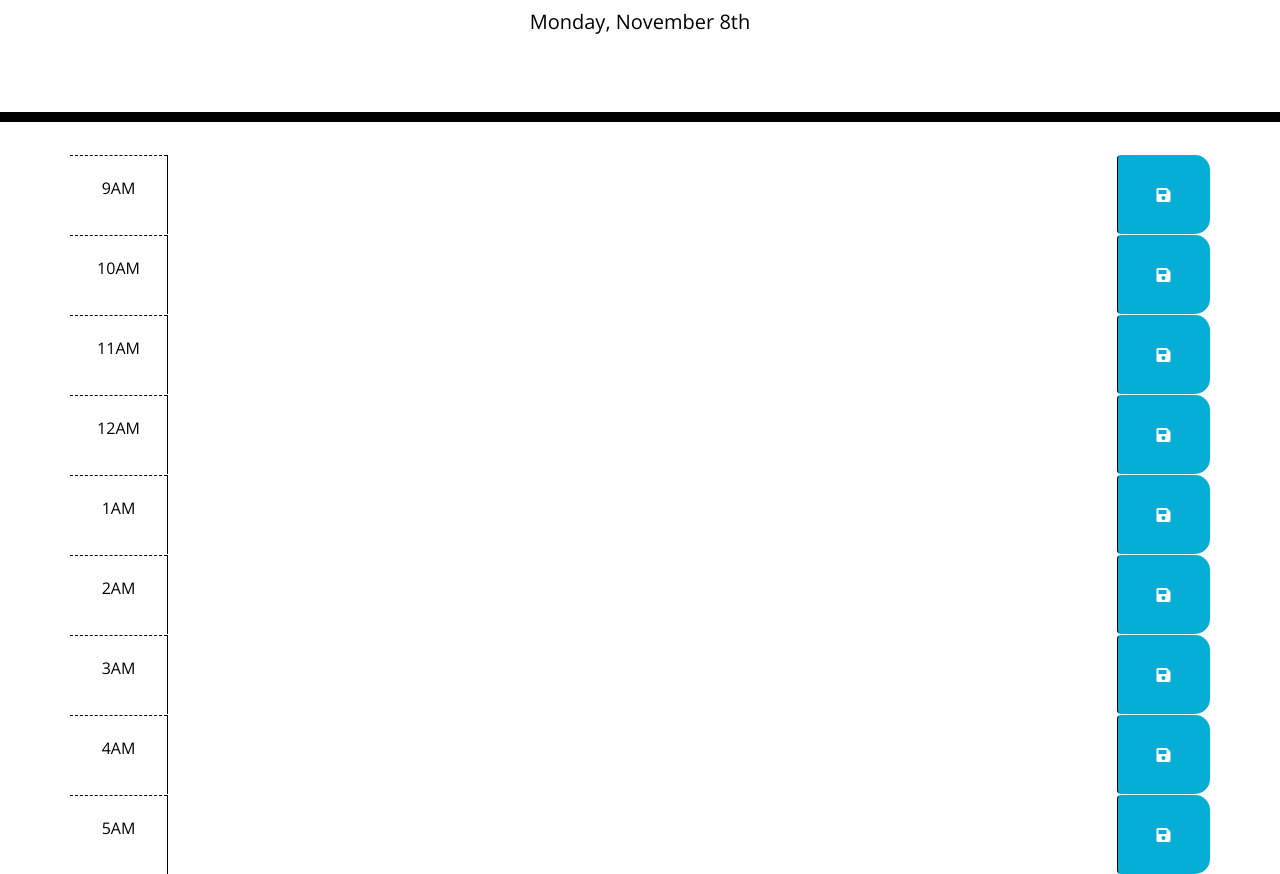
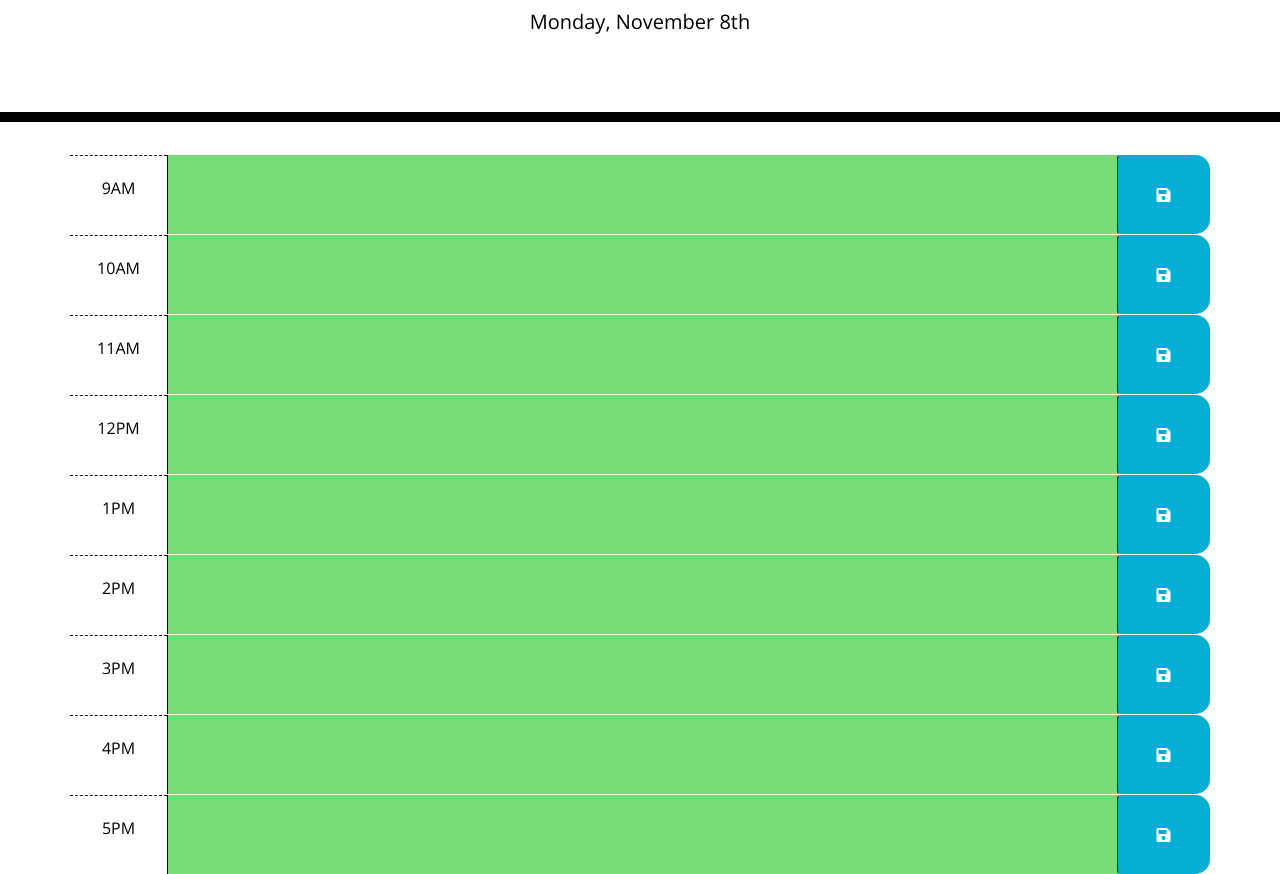
Before and after one commit to ebtaterbug/work-day-scheduler, a plain HTML site: page index.html in a window 1280 px wide. Shown: the part 182-1056 px from the top of the page. Drawn offline with nearby package versions, Linux system fonts and the light colour scheme.

Commit message:
add function to color code events

```diff
--- a/assets/js/script.js
+++ b/assets/js/script.js
@@ -1,6 +1,29 @@
-var events = [];
+var time = moment().hours();
 
-var currentDay = function() {
-    $("#currentDay").html(moment().format("dddd, MMMM Do"));
-}
-currentDay();
+$("#currentDay").html(moment().format("dddd, MMMM Do"));
+
+function checkTime() {
+    $(".time-block").each(function () {
+        var timeBlockId = parseInt($(this).attr("id"));
+
+        console.log(this);
+
+        if (timeBlockId < time) {
+            $(this).addClass("past");
+            $(this).removeClass("future");
+            $(this).removeClass("present");
+        }
+        else if (timeBlockId === time) {
+            $(this).addClass("present");
+            $(this).removeClass("past");
+            $(this).removeClass("future");
+        }
+        else {
+            $(this).addClass("future");
+            $(this).removeClass("present");
+            $(this).removeClass("past");
+        }
+    });
+};
+
+checkTime();
--- a/index.html
+++ b/index.html
@@ -20,56 +20,56 @@
 
     <div class="container">
       <!-- Timeblocks go here -->
-      <div class="row time-block">
-        <div class="col hour pt-4" id="9am">9AM</div>
+      <div id="9" class="row time-block">
+        <div class="col hour pt-4">9AM</div>
         <textarea class="col-10 description"></textarea>
         <button class="btn col saveBtn"><i class="fas fa-save"></i></button>
       </div>
 
-      <div class="row time-block">
-        <div class="col hour pt-4" id="10am">10AM</div>
+      <div id="10" class="row time-block">
+        <div class="col hour pt-4">10AM</div>
         <textarea class="col-10 description"></textarea>
         <button class="btn col saveBtn"><i class="fas fa-save"></i></button>
       </div>
 
-      <div class="row time-block">
-        <div class="col hour pt-4" id="11am">11AM</div>
+      <div id="11" class="row time-block">
+        <div class="col hour pt-4">11AM</div>
         <textarea class="col-10 description"></textarea>
         <button class="btn col saveBtn"><i class="fas fa-save"></i></button>
       </div>
 
-      <div class="row time-block">
-        <div class="col hour pt-4" id="12am">12AM</div>
+      <div id="12" class="row time-block">
+        <div class="col hour pt-4">12PM</div>
         <textarea class="col-10 description"></textarea>
         <button class="btn col saveBtn"><i class="fas fa-save"></i></button>
       </div>
 
-      <div class="row time-block">
-        <div class="col hour pt-4" id="1am">1AM</div>
+      <div id="13" class="row time-block">
+        <div class="col hour pt-4">1PM</div>
         <textarea class="col-10 description"></textarea>
         <button class="btn col saveBtn"><i class="fas fa-save"></i></button>
       </div>
 
-      <div class="row time-block">
-        <div class="col hour pt-4" id="2am">2AM</div>
+      <div id="14" class="row time-block">
+        <div class="col hour pt-4">2PM</div>
         <textarea class="col-10 description"></textarea>
         <button class="btn col saveBtn"><i class="fas fa-save"></i></button>
       </div>
 
-      <div class="row time-block">
-        <div class="col hour pt-4" id="3am">3AM</div>
+      <div id="15" class="row time-block">
+        <div class="col hour pt-4">3PM</div>
         <textarea class="col-10 description"></textarea>
         <button class="btn col saveBtn"><i class="fas fa-save"></i></button>
       </div>
 
-      <div class="row time-block">
-        <div class="col hour pt-4" id="4am">4AM</div>
+      <div id="16" class="row time-block">
+        <div class="col hour pt-4">4PM</div>
         <textarea class="col-10 description"></textarea>
         <button class="btn col saveBtn"><i class="fas fa-save"></i></button>
       </div>
 
-      <div class="row time-block">
-        <div class="col hour pt-4" id="5am">5AM</div>
+      <div id="17" class="row time-block">
+        <div class="col hour pt-4">5PM</div>
         <textarea class="col-10 description"></textarea>
         <button class="btn col saveBtn"><i class="fas fa-save"></i></button>
       </div>
```
